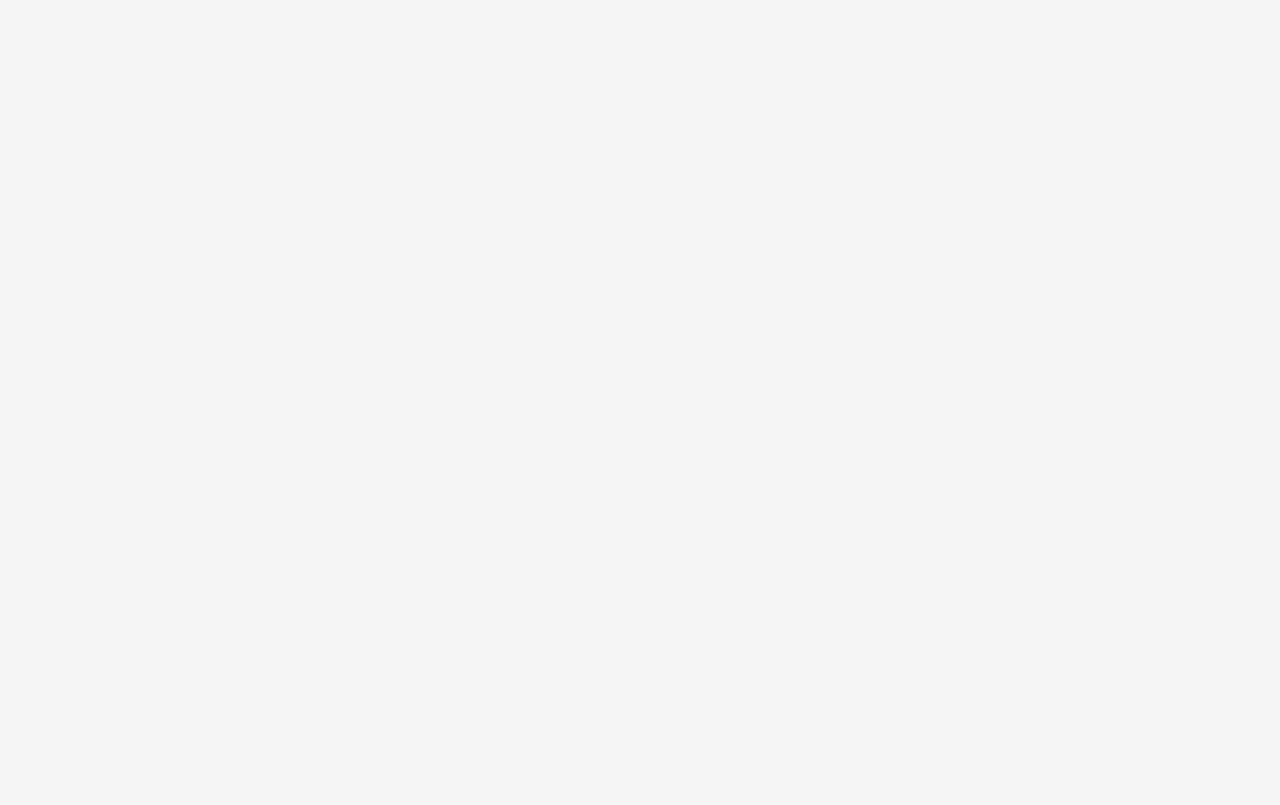
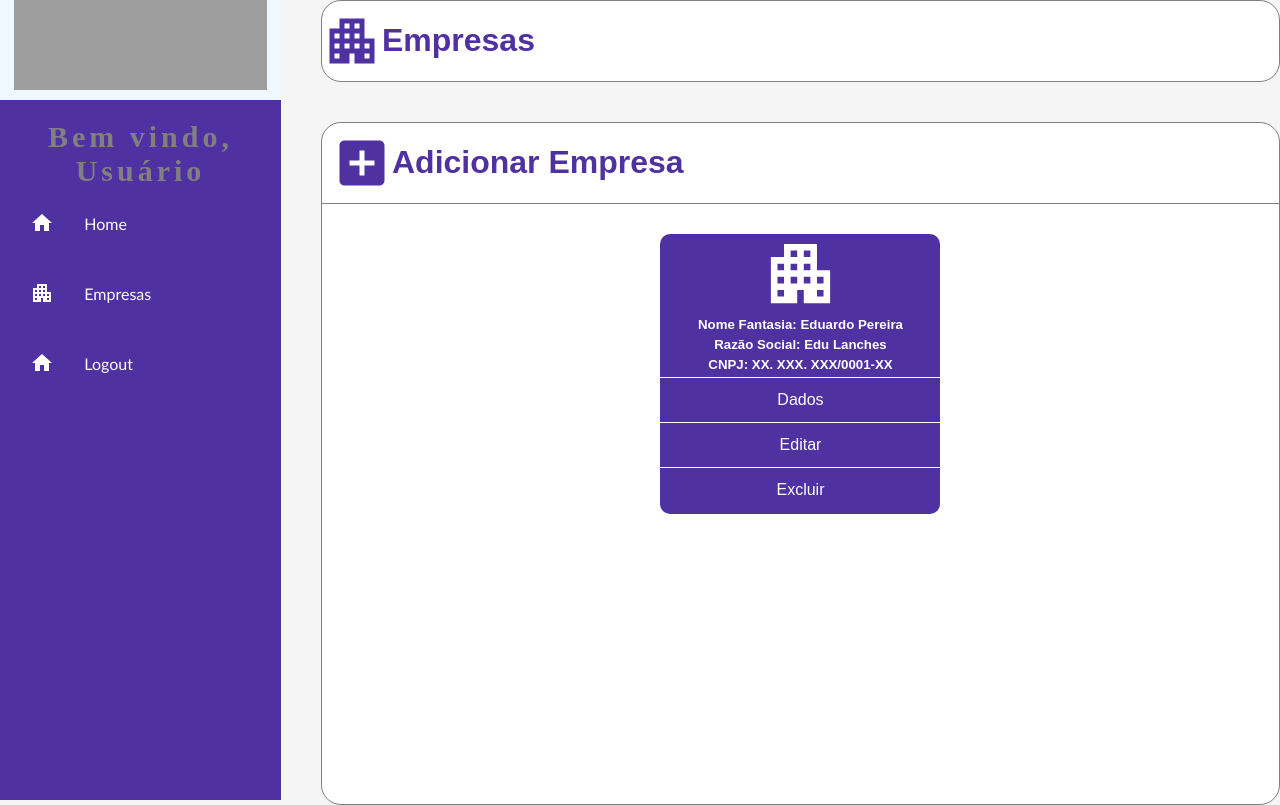
Before and after one commit to Daniels7k/Vendergas-React, a React (Create React App) app: page /empresas in a window 1280 px wide. Before the commit this address had no page. Built offline with nearby package versions, Linux system fonts and the light colour scheme; grey boxes are pictures that could not be loaded.

Commit message:
Page de Gerenciamento de Empresas Adicionado

```diff
--- a/src/AppRoutes.js
+++ b/src/AppRoutes.js
@@ -6,7 +6,7 @@ import {
     Navigate
 } from "react-router-dom"
 import Login from "./Pages/Login"
-
+import Empresas from "./Pages/Empresas";
 
 
 function AppRoutes () {
@@ -14,7 +14,7 @@ function AppRoutes () {
         <Router>
             <Routes>
             <Route exact path="/login" element={<Login/>}  />
-
+            <Route exact path="/empresas" element={<Empresas/>}  />
             </Routes>
         </Router>
     )
--- /dev/null
+++ b/src/Components/FormDialog/index.js
@@ -0,0 +1,65 @@
+import * as React from 'react';
+import Button from '@mui/material/Button';
+import TextField from '@mui/material/TextField';
+import Dialog from '@mui/material/Dialog';
+import DialogActions from '@mui/material/DialogActions';
+import DialogContent from '@mui/material/DialogContent';
+import DialogContentText from '@mui/material/DialogContentText';
+import DialogTitle from '@mui/material/DialogTitle';
+
+export default function FormDialog(props) {
+    const [open, setOpen] = React.useState(false);
+
+    const handleClickOpen = () => {
+        setOpen(true);
+    };
+
+    const handleClose = () => {
+        setOpen(false);
+    };
+
+    return (
+        <div>
+            <div variant="outlined" onClick={handleClickOpen}>
+                {props.nome}
+            </div>
+
+            <Dialog open={open} onClose={handleClose}>
+                <DialogTitle>Editar Empresa</DialogTitle>
+                <DialogContent>
+                    <TextField
+                        autoFocus
+                        margin="dense"
+                        id="nomeFantasia"
+                        label="Nome Fantasia"
+                        type="text"
+                        fullWidth
+                        variant="standard"
+                    />
+                    <TextField
+                        autoFocus
+                        margin="dense"
+                        id="razaoSocial"
+                        label="Razão Social"
+                        type="email"
+                        fullWidth
+                        variant="standard"
+                    />
+                    <TextField
+                        autoFocus
+                        margin="dense"
+                        id="cnpj"
+                        label="CNPJ"
+                        type="text"
+                        fullWidth
+                        variant="standard"
+                    />
+                </DialogContent>
+                <DialogActions>
+                    <Button onClick={handleClose}>Cancelar</Button>
+                    <Button onClick={handleClose}>Salvar</Button>
+                </DialogActions>
+            </Dialog>
+        </div>
+    );
+}
--- a/src/Components/Sidebar/SidebarData.js
+++ b/src/Components/Sidebar/SidebarData.js
@@ -1,5 +1,7 @@
 import React from "react";
 import HomeIcon from '@mui/icons-material/Home';
+import ApartmentIcon from '@mui/icons-material/Apartment';
+
 
 export const SidebarData = [
     {
@@ -9,7 +11,7 @@ export const SidebarData = [
     },
     {
         title: "Empresas",
-        icon: <HomeIcon />,
+        icon: <ApartmentIcon />,
         link: "/Empresas" ,
     },
     {
--- a/src/Components/Sidebar/index.js
+++ b/src/Components/Sidebar/index.js
@@ -4,9 +4,10 @@ import "./style.css"
 
 function Sidebar() {
     return (
+        <>
             <div className="sidebar-container">
                 <div className="sidebar-logo">
-                <img src="https://vendergas.com.br/logo.c037bd80.svg" alt="vendergas-logo"/>
+                    <img src="https://vendergas.com.br/logo.c037bd80.svg" alt="vendergas-logo" />
                 </div>
                 <div className="sidebar-user">
                     <h2>Bem vindo, Usuário</h2>
@@ -21,8 +22,10 @@ function Sidebar() {
                             </li>
                         )
                     })}
+
                 </ul>
             </div>
+        </>
     )
 }
 
--- a/src/Components/Sidebar/style.css
+++ b/src/Components/Sidebar/style.css
@@ -1,6 +1,6 @@
 .sidebar-container{
-    background-color: #2f4050;
-    height: 100%;
+    background-color: #5031a2;
+    height: 100vh;
     width: 300px;
 }
 
@@ -45,11 +45,11 @@ text-align: center;
 
 .sidebar-row:hover{
     cursor: pointer;
-    background-color: #293846;
+    background-color: #4722ad;
 }
 
 .sidebar-list #active{
-    background-color: #293846;
+    background-color: #4722ad;
 }
 
 .sidebar-row #icon{
--- /dev/null
+++ b/src/Pages/Empresas/index.js
@@ -0,0 +1,48 @@
+import React from "react";
+import Sidebar from "../../Components/Sidebar"
+import ApartmentIcon from '@mui/icons-material/Apartment';
+import AddBoxIcon from '@mui/icons-material/AddBox';
+import FormDialog from "../../Components/FormDialog";
+
+import "./style.css"
+
+function Empresas() {
+    return (
+        <div className="empresas-flex">
+            <Sidebar />
+            <div className="empresas-background">
+                <div className="empresas-header">
+                    <ApartmentIcon sx={{ fontSize: 60 }} />
+                    <h1>Empresas</h1>
+                </div>
+
+                <div className="empresas-container-background">
+
+                    <FormDialog nome={
+                        <div className="empresas-container-header">
+                            <AddBoxIcon sx={{ fontSize: 60 }} />
+                            <h1>Adicionar Empresa</h1>
+                        </div>
+                    } />
+                    <div className="empresas-container">
+                        <div className="empresas-box">
+                            <div className="icon"><ApartmentIcon sx={{ fontSize: 79 }} /></div>
+                            <h5 className="empresa-info">Nome Fantasia: Eduardo Pereira</h5>
+                            <h5 className="empresa-info">Razão Social: Edu Lanches</h5>
+                            <h5 className="empresa-info">CNPJ: XX. XXX. XXX/0001-XX</h5>
+                            <div className="row">Dados</div>
+                            <div className="row"><FormDialog nome={"Editar"} /></div>
+                            <div className="row row-excluir">Excluir</div>
+                        </div>
+
+                    </div>
+                </div>
+
+
+            </div>
+        </div>
+
+    )
+}
+
+export default Empresas
--- /dev/null
+++ b/src/Pages/Empresas/style.css
@@ -0,0 +1,93 @@
+.empresas-flex{
+    display: flex;
+}
+
+.empresas-background{
+    width: 80%;
+    margin-left: 40px;
+    background-color: whitesmoke;
+    display: flex;
+    justify-content: center;
+    flex-direction: column;
+}
+
+.empresas-header{
+    color: #5031a2;
+    border: 1px solid gray;
+    display: flex;
+    align-items: center;
+    background-color: white;
+    border-radius: 20px;
+    margin-bottom: 40px;
+}
+.empresas-container-background{
+    border: 1px solid gray;
+    background-color: white;
+    border-radius: 20px;
+}
+
+.empresas-container-header{
+    display: flex;
+    align-items: center;
+    padding: 10px;
+    border-bottom: 1px gray solid;
+    color: #5031a2;
+}
+
+.empresas-container-header:hover{
+    cursor: pointer;
+    background-color: #5031a2;
+    border-top-left-radius: 20px;
+    border-top-right-radius: 20px;
+    color: white;
+}
+
+.empresas-container-header h1{
+    margin: 0;
+}
+
+.empresa-info{
+    margin: 0px;
+    margin-bottom: 5px;
+}
+
+.empresas-container{
+    display: flex;
+    height: 75vh;
+    justify-content: space-evenly;
+    flex-wrap: wrap;
+    overflow:auto;
+}
+
+.empresas-box{
+    color: white;
+    display: flex;
+    text-align: center;
+    flex-direction: column;
+    background-color: #5031a2;
+    border-radius: 10px;
+    width: 280px;
+    height: 280px;
+    margin: 30px;
+}
+
+.empresas-box .icon{
+    width: 100%;
+}
+
+.empresas-box .row{
+    padding: 13px;
+    border-top: 1px solid white;
+}
+
+.empresas-box .row-excluir{
+    border-bottom-left-radius: 10px ;
+    border-bottom-right-radius: 10px ;
+}
+
+.empresas-box .row:hover{
+    cursor: pointer;
+    background-color: #4722ad;
+    padding: 13px;
+    border-top: 1px solid white;
+}
--- a/src/Pages/Login/style.css
+++ b/src/Pages/Login/style.css
@@ -2,7 +2,6 @@ body {
     margin: 0;
     background-color: whitesmoke;
     font-family: 'Raleway', sans-serif;
-    color: #745dac;
 }
 
 h2 {
```
Lines whose indentation alone changed are shown as unchanged.
